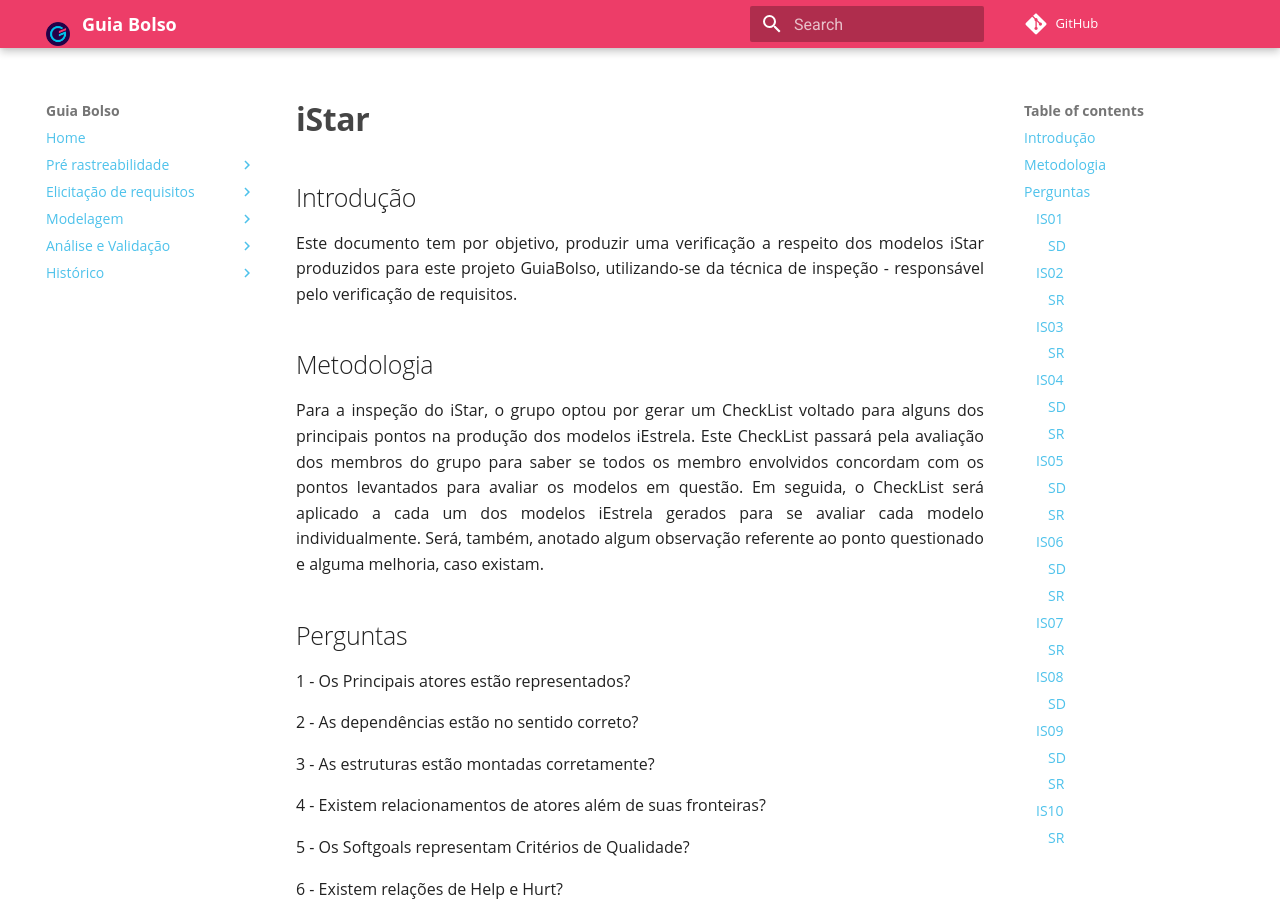
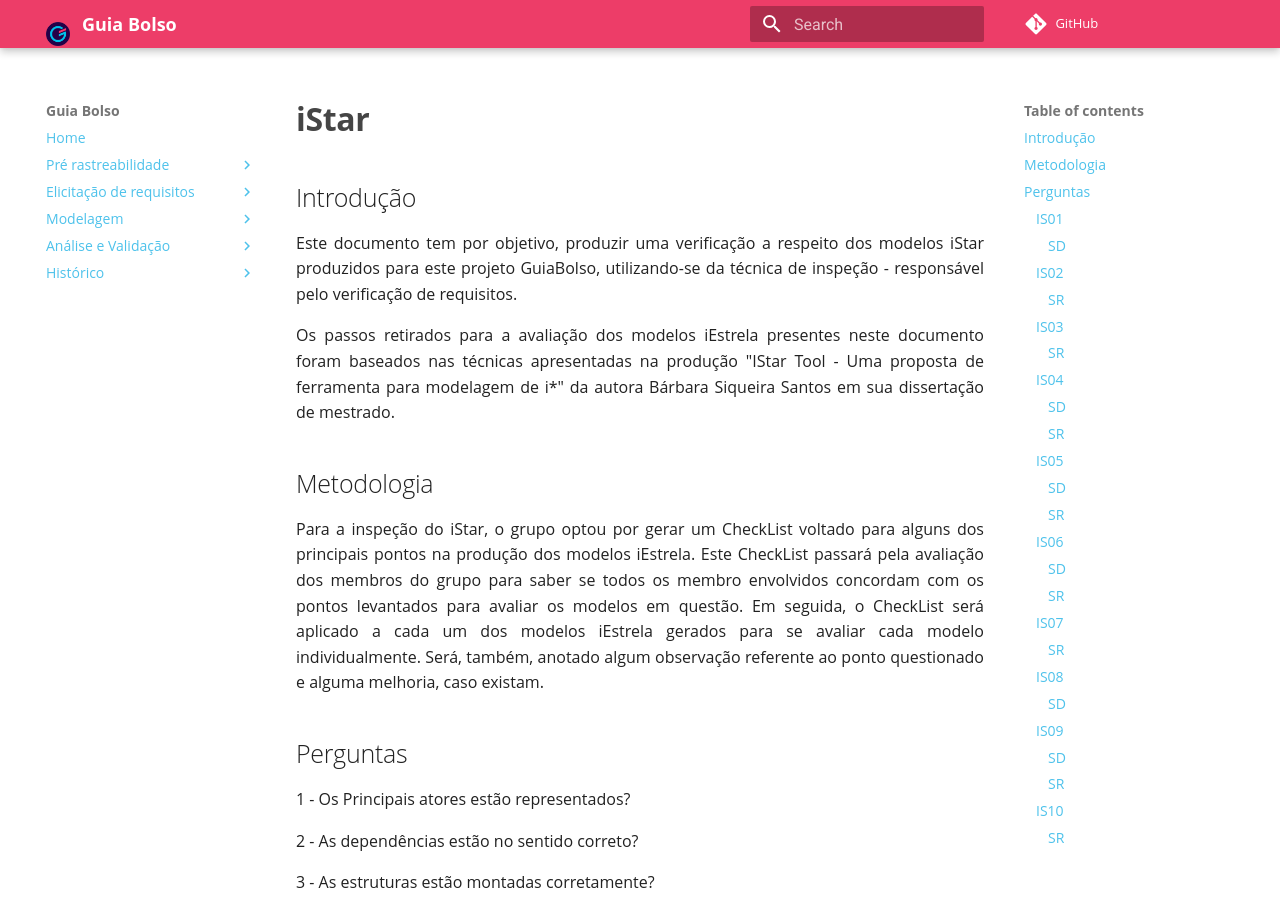
Before and after one commit to fga-disciplinas/2019.1-Guia-Bolso, an MkDocs documentation site: the page built from docs/analise/analise_istar.md, in a window 1280 px wide and 900 px high. Built offline with MkDocs 1.6.1 and Material for MkDocs 9.7.7, drawn with Linux system fonts in a browser that asks for light colours; comment, search, counter and statistics services are not loaded; old or Windows-style settings are respelled for this version of MkDocs.

Commit message:
Adiciona Referência na modelagem iEstrela.
Co-authored-by: Elias Bernardo <ebmm01@gmail.com>
Signed-off-by: Rafael <rafael.makaha@gmail.com>

```diff
--- a/docs/analise/analise_istar.md
+++ b/docs/analise/analise_istar.md
@@ -4,6 +4,8 @@
 
 Este documento tem por objetivo, produzir uma verificação a respeito dos modelos
 iStar produzidos para este projeto GuiaBolso, utilizando-se da técnica de inspeção - responsável pelo verificação de requisitos.
+
+Os passos retirados para a avaliação dos modelos iEstrela presentes neste documento foram baseados nas técnicas apresentadas na produção "IStar Tool - Uma proposta de ferramenta para modelagem de i*" da autora Bárbara Siqueira Santos em sua dissertação de mestrado.
 
 ## Metodologia
 
```
